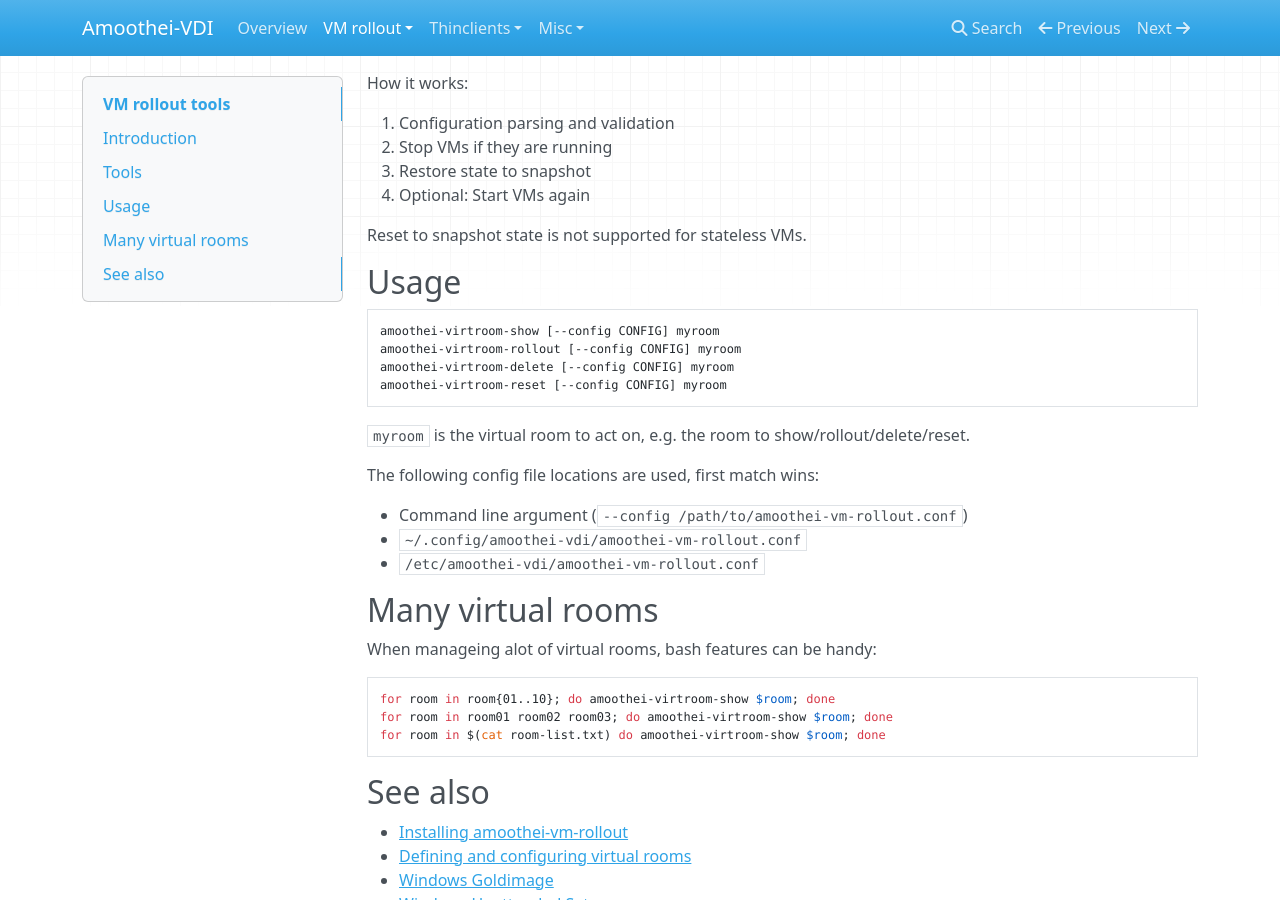
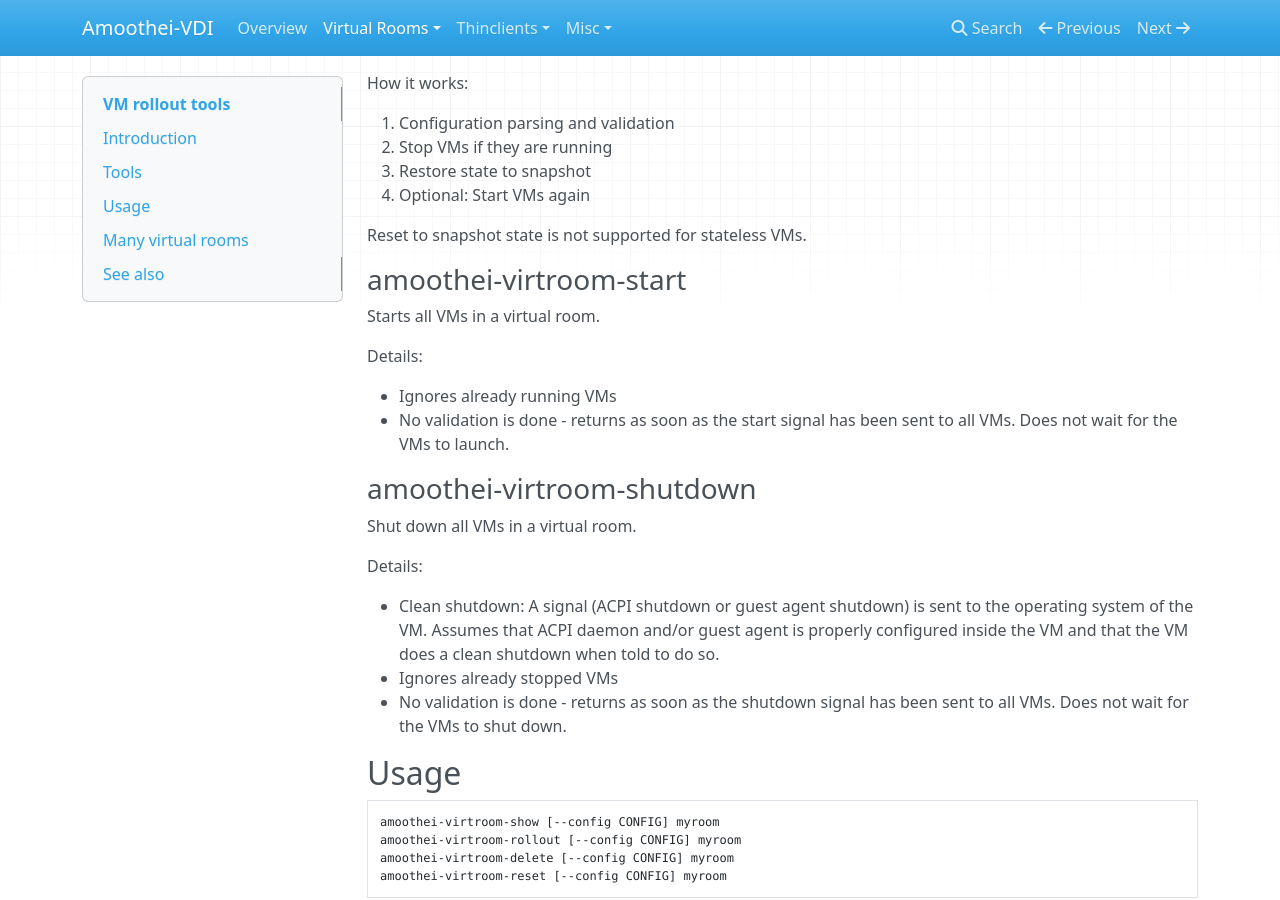
Before and after one commit to adfinis/virtesk, an MkDocs documentation site: the page built from doc/amoothei-vm-rollout.md, in a window 1280 px wide and 900 px high, scrolled down 1141 px. Built offline with MkDocs 1.6.1, drawn with Linux system fonts in a browser that asks for light colours; nearby versions of some CDN libraries; old or Windows-style settings are respelled for this version of MkDocs.

Commit message:
doc: snapshot and stateless features, start and stop management.

````diff
--- a/doc/amoothei-vm-rollout.md
+++ b/doc/amoothei-vm-rollout.md
@@ -56,6 +56,24 @@
 
 Reset to snapshot state is not supported for stateless VMs.
 
+### amoothei-virtroom-start
+Starts all VMs in a virtual room.
+
+Details:
+
+* Ignores already running VMs
+* No validation is done - returns as soon as the start signal has been sent to all VMs. Does not wait for the VMs to launch.
+
+### amoothei-virtroom-shutdown
+Shut down all VMs in a virtual room.
+
+Details:
+
+* Clean shutdown: A signal (ACPI shutdown or guest agent shutdown) is sent to the operating system of the VM.
+Assumes that ACPI daemon and/or guest agent is properly configured inside the VM and that the VM does a clean shutdown when told to do so.
+* Ignores already stopped VMs
+* No validation is done - returns as soon as the shutdown signal has been sent to all VMs. Does not wait for the VMs to shut down.
+
 ## Usage
 ```bash
 amoothei-virtroom-show [--config CONFIG] myroom
--- a/mkdocs.yml
+++ b/mkdocs.yml
@@ -2,7 +2,7 @@
 docs_dir: doc
 pages:
 - Overview: 'index.md'
-- 'VM rollout':
+- 'Virtual Rooms':
         - 'VM rollout tools': amoothei-vm-rollout.md
         - 'Installing amoothei-vm-rollout': amoothei-vm-rollout-install.md
         - 'Configuring virtual rooms': amoothei-vm-rollout-config.md
@@ -10,6 +10,7 @@
         - 'Quality control after rollout': quality_control.md
         - 'Windows Unattended Setup': autounattend.md
         - 'Windows Goldimage': goldimage.md
+        - 'Start and Stop Management': start-and-stop-management.md
 - 'Thinclients':
         - 'Setting up an infrastructure server for thinclients': amoothei-infrastructure-server.md
         - 'Rolling out Thinclients using Kickstart': amoothei-tc-kickstart.md
````
Also changed, not shown: doc/start-and-stop-management.md (added, +79 -0 lines), doc/stateless_and_snapshot_features.md (+121 -0 lines).
